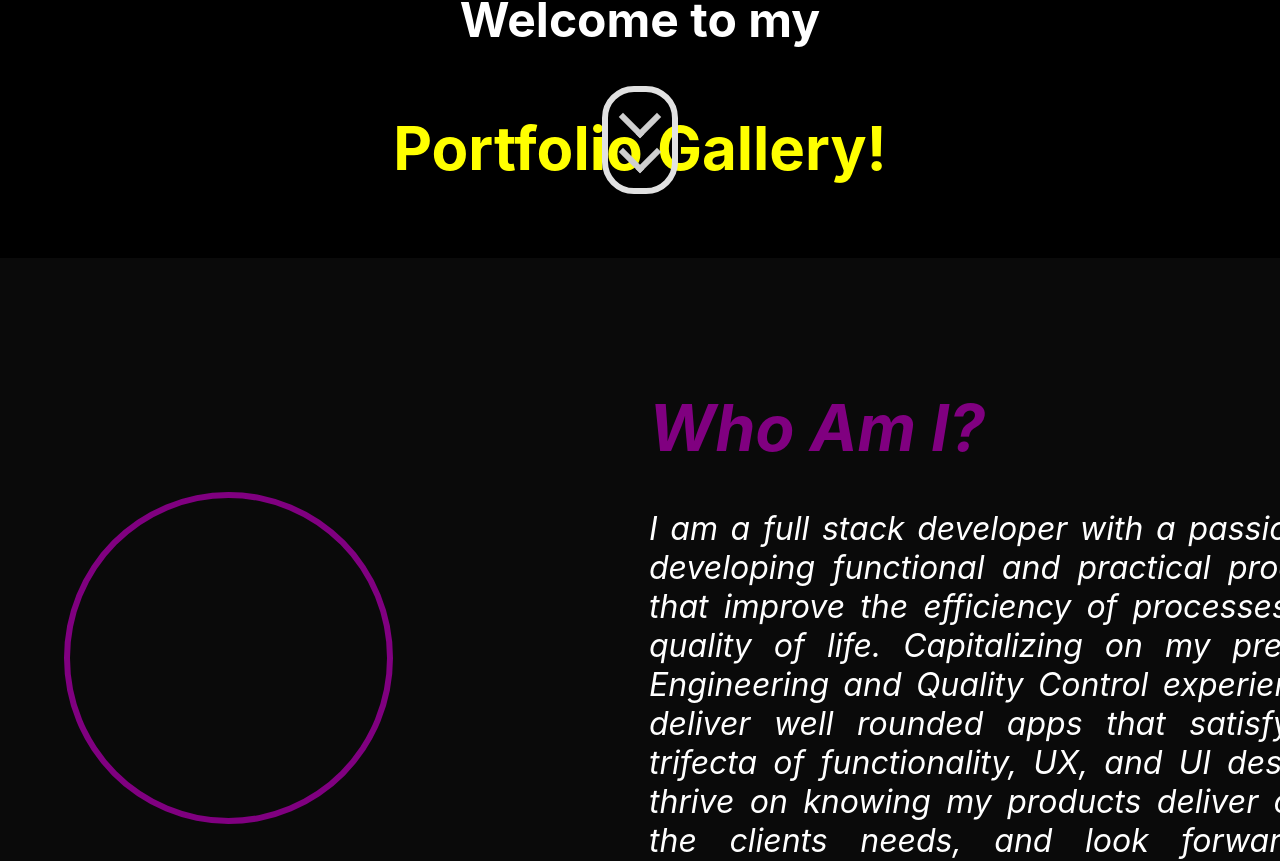
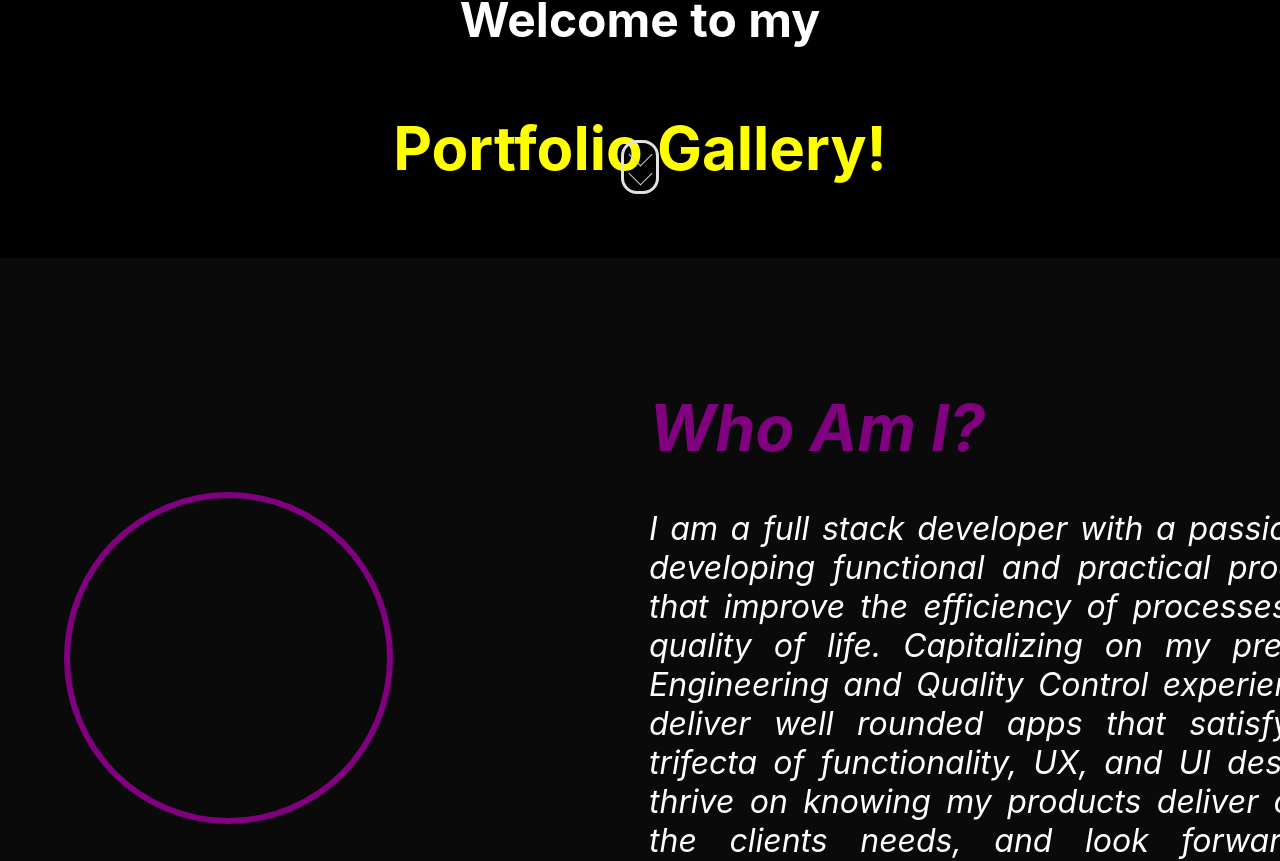
Before and after one commit to Upenatom/portfolio, a React (Create React App) app: page / in a window 1280 px wide. Shown: the part 542-1403 px from the top of the page. Built offline with nearby package versions, Linux system fonts and the light colour scheme.

Commit message:
scroll indicator size

```diff
--- a/src/App.css
+++ b/src/App.css
@@ -148,23 +148,23 @@ h2 {
 .scrollDown {
   position: absolute;
   bottom: 2em;
-  border: .2em solid rgb(225, 225, 225);
-  height: 3em;
-  width: 2em;
-  border-radius: 1em;
+  border: .1em solid rgb(225, 225, 225);
+  height: 1.5em;
+  width: 1em;
+  border-radius: .5em;
 }
 
 .scrollDown::before {
   position: absolute;
   content: "";
   margin: auto;
-  top: .3em;
+  top: .1em;
   left: 0;
   right: 0;
-  border-bottom: .2em solid white;
-  border-right: .2em solid white;
-  height: .75em;
-  width: .75em;
+  border-bottom: .05em solid white;
+  border-right: .05em solid white;
+  height: .5em;
+  width: .5em;
   transform: rotate(45deg);
   animation: pulse 2s infinite;
 }
@@ -173,26 +173,26 @@ h2 {
   position: absolute;
   content: "";
   margin: auto;
-  top: 1.4em;
+  top: .7em;
   left: 0;
   right: 0;
-  border-bottom: .2em solid white;
-  border-right: .2em solid white;
-  height: .75em;
-  width: .75em;
+  border-bottom: .05em solid white;
+  border-right: .05em solid white;
+  height: .5em;
+  width: .5em;
   transform: rotate(45deg);
   animation: pulse 2s infinite;
 }
 
 @keyframes pulse {
   0% {
-    border-bottom: .2em solid white;
-    border-right: .2em solid white;
+    border-bottom: .05em solid white;
+    border-right: .05em solid white;
   }
 
   100% {
-    border-bottom: .2em solid rgb(20, 20, 20);
-    border-right: .2em solid rgb(20, 20, 20);
+    border-bottom: .05em solid rgb(20, 20, 20);
+    border-right: .05em solid rgb(20, 20, 20);
   }
 }
 
--- a/src/App.js
+++ b/src/App.js
@@ -30,9 +30,9 @@ export default function App() {
         <div className="page2">
         <div className="flex-row">
 
-        <div className="profilepic"/>
+        <div className="profilepic" data-aos="fade-right"/>
 
-        <div className="flex-column">
+        <div className="flex-column" data-aos="fade-left">
         <div className = "whoami">
             <h1 style={{color: "Purple"}}>Who Am I?</h1>
           <p>I am a full stack developer with a passion for developing functional and
@@ -50,10 +50,10 @@ export default function App() {
 
         <div className="page3">
         <h2 data-aos="fade-down-right"
-            data-aos-duration="2000">This will <span style={{textDecoration: "underline"}}>not</span> be a standard portfolio experience.</h2>
+            data-aos-duration="1000">This will <span style={{textDecoration: "underline"}}>not</span> be a standard portfolio experience.</h2>
         <div className='integrate'> <h1>MERGING...</h1></div>
         <h2 data-aos="fade-up-left"
-        data-aos-duration="2000">We must prepare by merging with the most <span style={{color: "red"}}>POWERFUL</span> entity on the web...</h2>
+        data-aos-duration="1000">You must merge with the most <span style={{color: "red"}}>POWERFUL</span> entity on the web...</h2>
         <div className='scrollDown'/>
         </div>
         <div className="page4">
@@ -66,8 +66,8 @@ export default function App() {
 
           <div className="flex-column-center">
             <h2 className="integrate">MERGE COMPLETE</h2>
-          <h1 data-aos="fade-up"
-              data-aos-duration="3000" data-aos-delay="1200">...THE INTERNET MEME</h1>
+          <h2 data-aos="fade-up"
+              data-aos-duration="3000" data-aos-delay="1200">...THE INTERNET MEME</h2>
               </div>
           </div>
           <div className='scrollDown'/>
```
